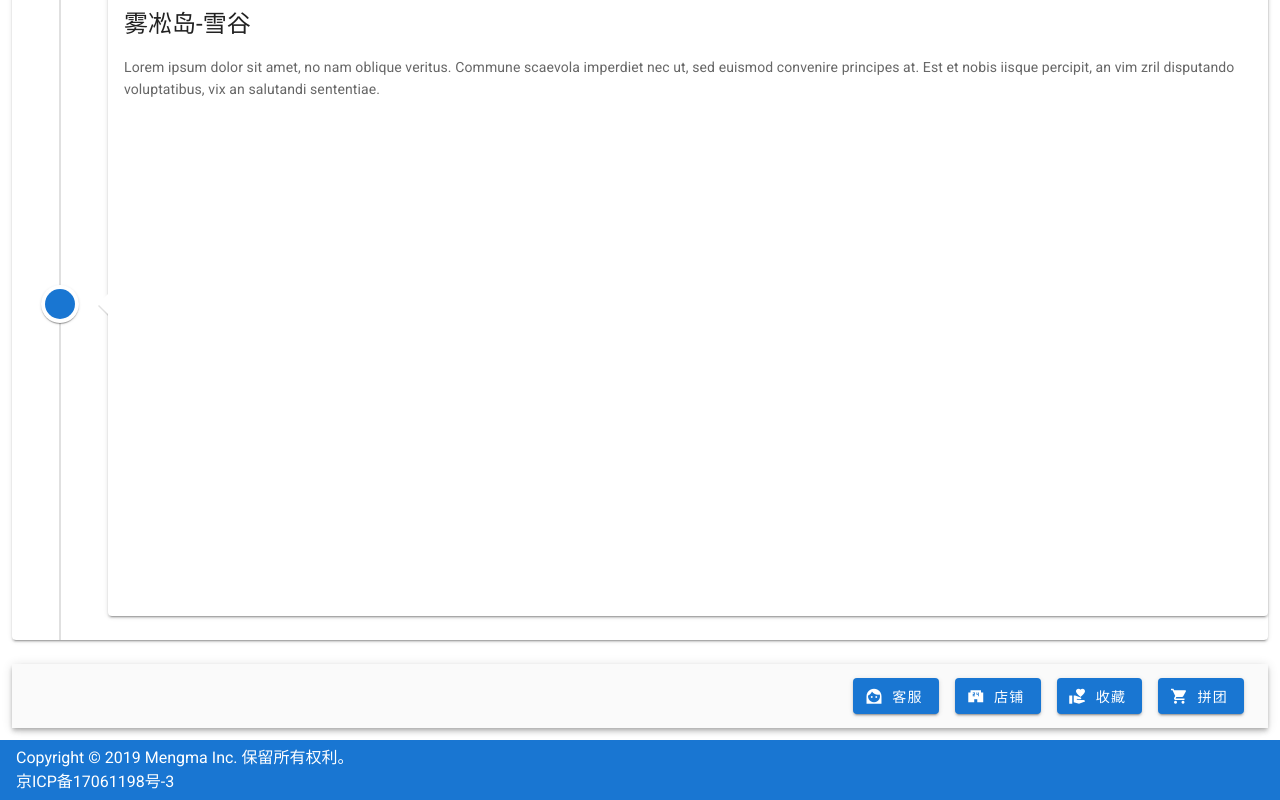
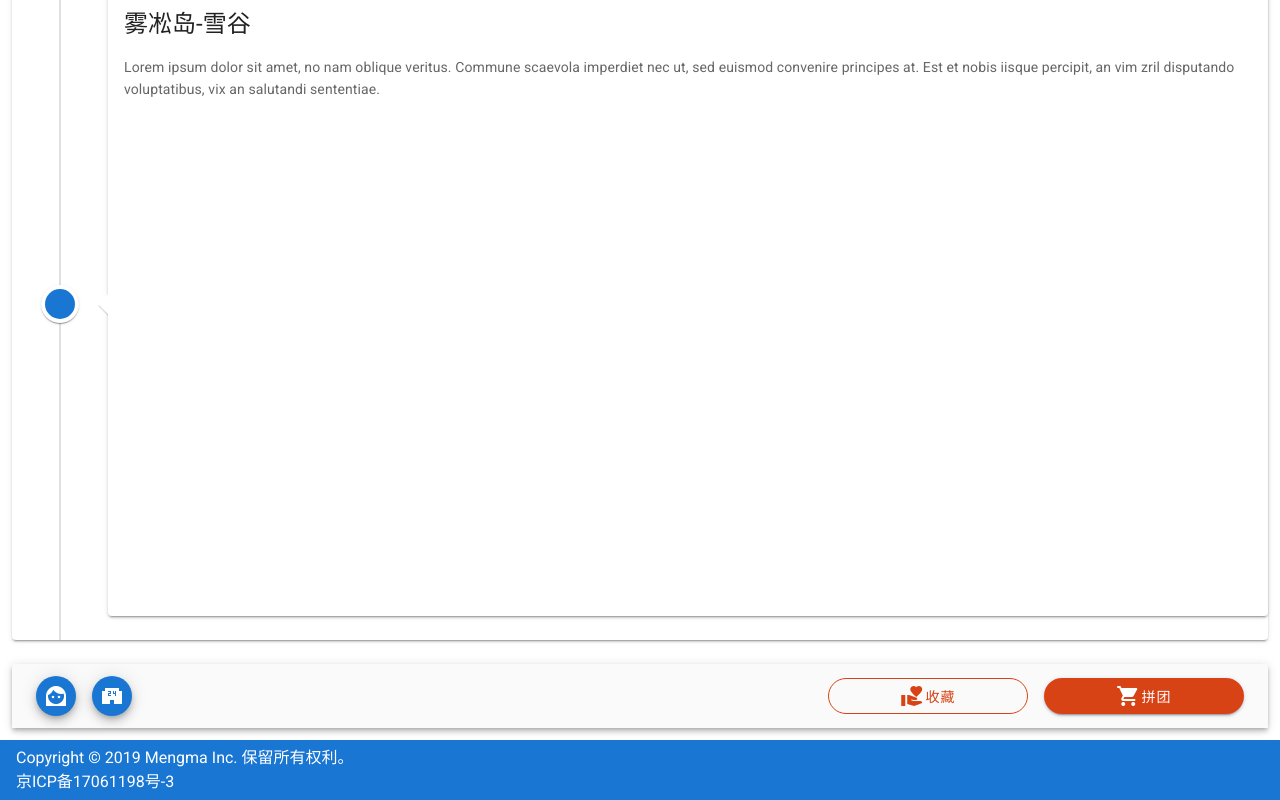
Before and after one commit to BeConfident/snow, a Vue app: page /detail in a window 1280 px wide. Shown: the part 2664-3464 px from the top of the page. Built offline with nearby package versions, Linux system fonts and the light colour scheme.

Commit message:
调整详情页布局

```diff
--- a/src/views/detail.vue
+++ b/src/views/detail.vue
@@ -79,20 +79,20 @@
     <v-row>
       <v-col cols="12">
         <v-toolbar dark color="grey lighten-5">
-          <v-spacer></v-spacer>
-          <v-btn class="ma-2" color="primary" dark>
-            <v-icon dark left>mdi-face-woman</v-icon>客服
+
+          <v-btn fab small class="ma-2" color="primary" dark>
+            <v-icon dark top>mdi-face-woman</v-icon>
           </v-btn>
 
-          <v-btn class="ma-2" color="primary" dark>
-            <v-icon dark left>mdi-store-24-hour</v-icon>店铺
+          <v-btn fab small class="ma-2" color="primary" dark>
+            <v-icon dark top>mdi-store-24-hour</v-icon>
           </v-btn>
-
-          <v-btn class="ma-2" color="primary" dark>
-            <v-icon dark left>mdi-hand-heart</v-icon>收藏
+          <v-spacer></v-spacer>
+          <v-btn  rounded outlined min-width="200px" class="ma-2" color="deep-orange darken-3" dark>
+            <v-icon dark top>mdi-hand-heart</v-icon>收藏
           </v-btn>
-          <v-btn class="ma-2" color="primary" dark>
-            <v-icon dark left>mdi-cart</v-icon>拼团
+          <v-btn rounded min-width="200px" class="ma-2" color="deep-orange darken-3" dark>
+            <v-icon dark top>mdi-cart</v-icon>拼团
           </v-btn>
         </v-toolbar>
       </v-col>
```
